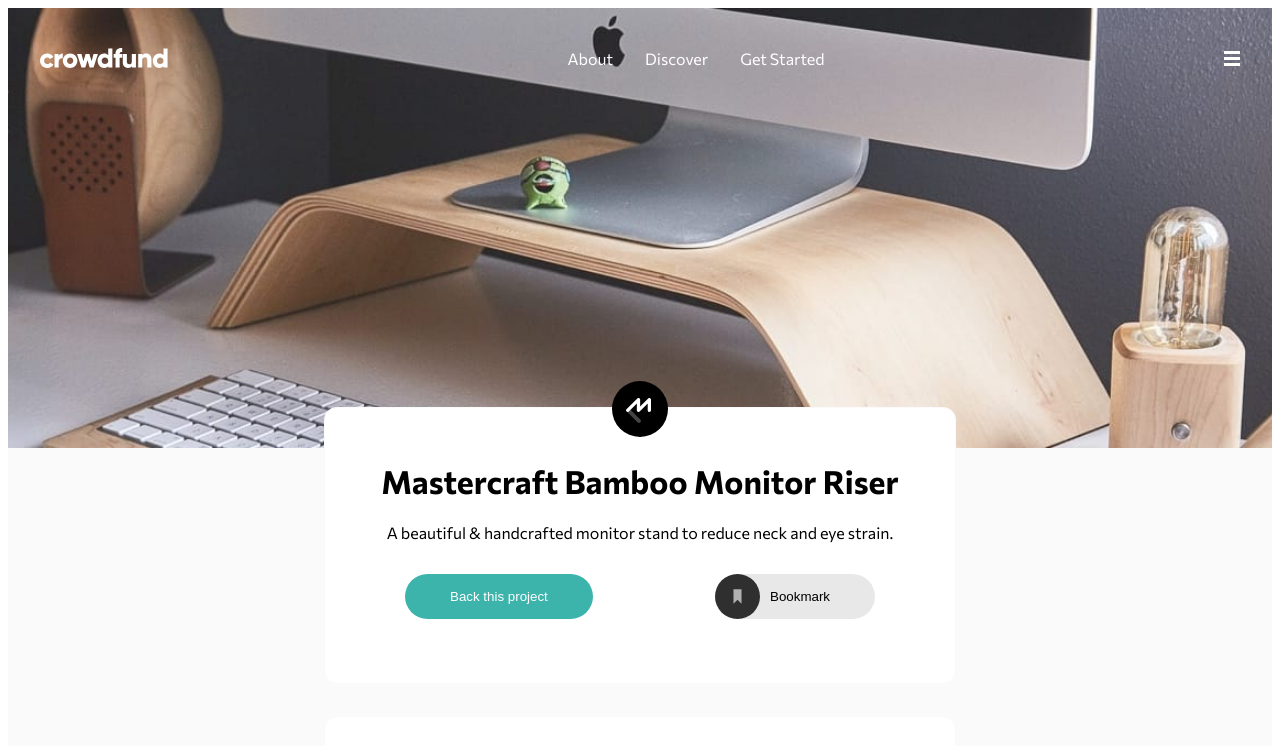
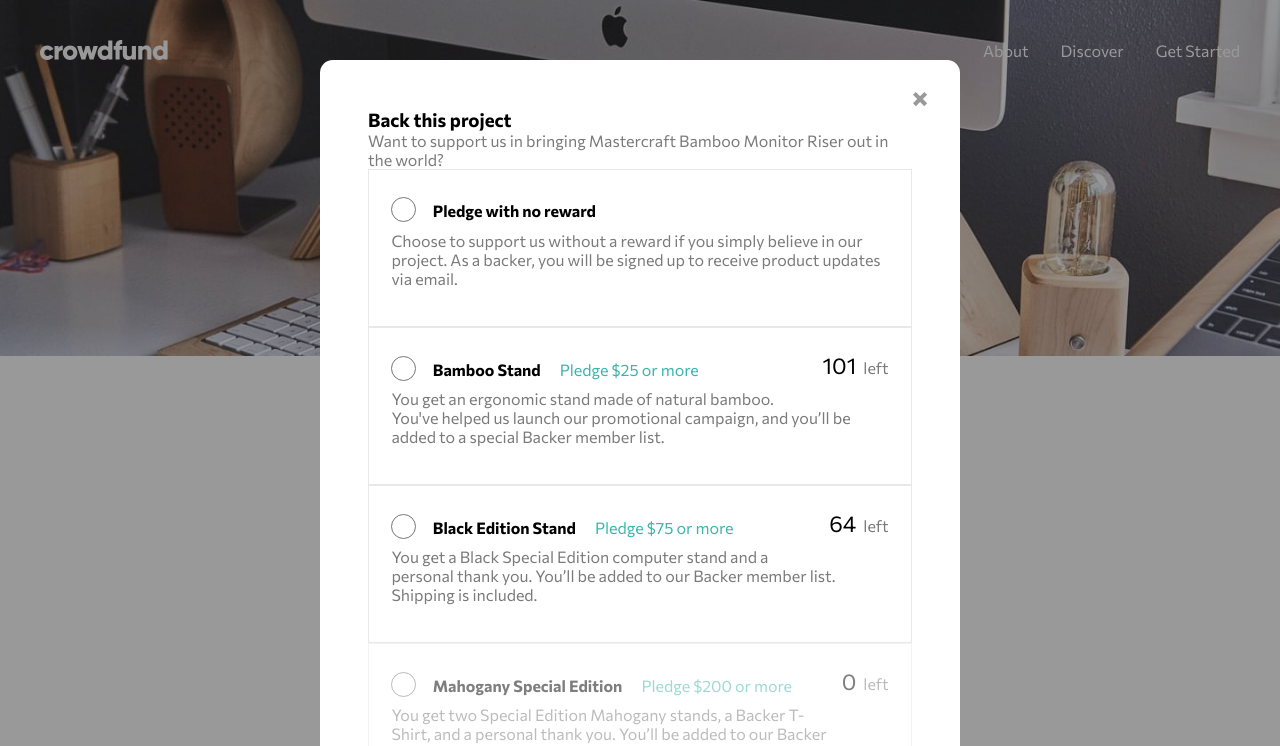
Before and after one commit to outerpreneur/crowdfunding-product-page-main, a plain HTML site: page index.html in a window 1280 px wide. Both pictures are taken after a click on the button "Back this project". Shown: the top 746 px of the page. Drawn offline with Linux system fonts and the light colour scheme.

Commit message:
modals effect added

```diff
--- a/index.html
+++ b/index.html
@@ -32,7 +32,7 @@
         <li>Discover</li>
         <li>Get Started</li>
       </nav>
-      <img src="./images/icon-hamburger.svg" class="mobile-menu-icon" alt="mobile menu">
+      <img src="./images/icon-hamburger.svg" class="mobile-menu-icon hidden" alt="mobile menu">
       <img src="./images/icon-close-modal.svg" class="mobile-menu-close hidden" alt="mobile menu close">
     </div>
     <div class="menu-mobile hidden">
@@ -116,9 +116,10 @@
     </div>
 
     <!-- Selection modal start -->
-    <section class="modals-margin hidden ">
-      <section class="modal selection-modal">
+    <section class="modals-margin">
+      <dialog class="modal modal-content selection-modal">
 
+        <img src="./images/icon-close-modal.svg" alt="close-modal" class="close-modal">
         <h3>Back this project</h3>
         <p>Want to support us in bringing Mastercraft Bamboo Monitor Riser out in the world?</p>
         <div class="miniblock">
@@ -200,10 +201,10 @@
           </div>
         </div>
         <!-- Selected pledge end -->
-
+      </dialog>
     </section>
     <!-- Selection modal end -->
-      <section class="modal success-modal hidden">
+    <section class="modal success-modal ">
       <!-- Success modal start -->
       <img src="./images/icon-check.svg" alt="success">
       <h3>Thanks for your support!</h3>
@@ -215,6 +216,7 @@
     <!-- Success modal end -->
     </section>
   </main>
+  <script src="main.js"></script>
 </body>
 
 </html>
--- /dev/null
+++ b/main.js
@@ -0,0 +1,23 @@
+// variables
+const backingBtn = document.querySelector(".backing-btn")
+const selectionModal = document.querySelector(".selection-modal")
+const closeModal = document.querySelector(".close-modal")
+
+// functions
+
+function showModal1() {
+    selectionModal.showModal()
+    console.log('is it working?')
+}
+
+function closeModal1() {
+    selectionModal.close()
+}
+
+backingBtn.addEventListener('click', showModal1 )
+closeModal.addEventListener('click', closeModal1)
+
+// backingBtn.addEventListener('click', () => {
+//     selectionModal.showModal()
+//     console.log('work mothafucka')
+// })
--- a/style.css
+++ b/style.css
@@ -16,22 +16,34 @@
 
 /* structure */
 
+* {
+    margin: 0;
+    padding: 0;
+    box-sizing: border-box;
+}
+
+html {
+    height: 100vh;
+}
+
 body {
     font-family: 'Commissioner', sans-serif;
     font-size: 16px;
+    min-height: 100%;
 }
 
 header {
     background-image: url(./images/image-hero-desktop.jpg);
     min-height: 55vh;
     background-repeat: no-repeat;
-    background-size: cover;
+    background-size: contain;
     background-position: center top;
 }
 
 main {
     background-color: var(--gray);
     min-height: 100vh;
+    background-color: white !important;
 }
 
 .menu-mobile {
@@ -44,6 +56,7 @@ main {
     top: 9%;
     position: absolute;
     left: 5%;
+    z-index: 2;
 }
 
 .menu-mobile nav {
@@ -109,7 +122,7 @@ main {
 }
 
 .block-1 {
-    margin-top: -6.5%;
+    margin-top: -14.5%;
 }
 
 /* blocks inner content */
@@ -137,6 +150,7 @@ main {
     color: var(--white);
     border: none;
     border-radius: 1.8em;
+    cursor: pointer;
 }
 
 .bookmark-gp {
@@ -197,7 +211,7 @@ main {
     left: calc(100% + 1.25rem);
     bottom: 0;
     height: 100%;
-    border-right: 5px solid var(red) !important;
+    border-right: 5px solid var(red);
 }
 
 .backing-bar {
@@ -272,6 +286,29 @@ main {
 
 /* modals */
 
+dialog {
+    border: none;
+}
+
+.close-modal {
+    position: absolute;
+    top: 0;
+    right: 0;
+    padding: 2em;
+    cursor: pointer;
+}
+
+dialog::backdrop {
+    background: rgb(0, 0, 0, 0.4);
+}
+
+.modal-content {
+    position: absolute;
+    top: 7.5%;
+    left: 50%;
+    transform: translateX(-50%);
+}
+
 .modals-margin {
     width: 50%;
     margin-right: auto;
@@ -288,12 +325,15 @@ main {
     color: var(--dark-gray);
 }
 
+
+
 /* selection modal  */
 
 .selection-modal {
-    display: flex;
+    /* display: flex;
     flex-direction: column;
-    gap: 1.2em;
+    gap: 1.2em; */
+    padding: 3em;
 }
 
 .pledge-input-container {
@@ -402,6 +442,7 @@ hr {
 /* responsive styles */
 
 @media screen and (max-width: 1200px) {
+
     .header-items {
         padding: 0 2em;
     }
@@ -436,4 +477,12 @@ hr {
     .stats {
         grid-template-columns: 1fr;
     }
+
+    header {
+        background-size: cover;
+    }
+
+    .block-1 {
+        margin-top: -14.5%;
+    }
 }
```
Lines whose indentation alone changed are shown as unchanged.
